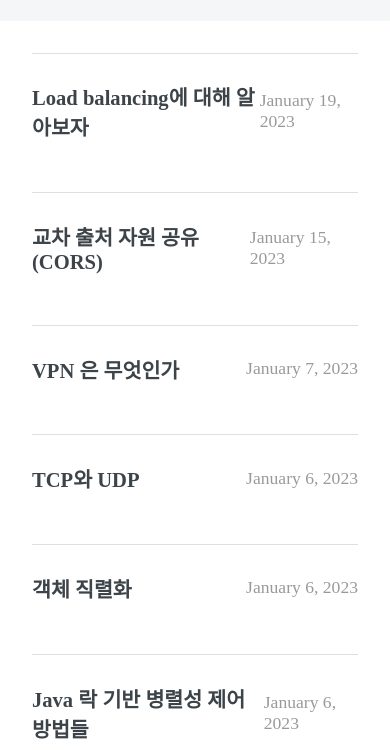
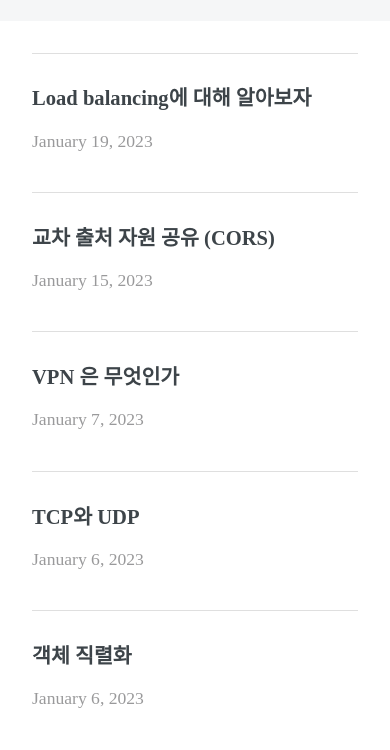
Before and after one commit to gringrape/gringrape.github.io, a Gatsby site: page / in a window 390 px wide. Shown: the part 93-843 px from the top of the page. Built offline with nearby package versions, Linux system fonts and the light colour scheme; Gatsby itself is replaced by a stand-in of ours; some packages are replaced by stand-ins of ours.

Commit message:
Safari에서 나타나는 Date 형식 오류를 수정함
추가적으로 모바일 화면에서의 글목록 스타일을 수정함.

Issue: #15

```diff
--- a/src/components/Posts.jsx
+++ b/src/components/Posts.jsx
@@ -18,6 +18,7 @@
   display: flex;
   align-items: center;
   justify-content: space-between;
+  gap: .5em;
   margin-bottom: 1em;
   padding-top: 1em;
   padding-bottom: 1.3em;
@@ -31,6 +32,11 @@
   a {
     color: #3d4449;
     text-decoration: none;
+  }
+
+  @media (max-width: 600px) {
+    flex-direction: column;
+    align-items: flex-start;
   }
 `;
 
--- a/src/formatDate.js
+++ b/src/formatDate.js
@@ -5,5 +5,5 @@
 dayjs.extend(localizedFormat);
 
 export default function formatDate(string) {
-  return dayjs(string).format('LL');
+  return dayjs(string.replaceAll('-', '/')).format('LL');
 }
```
